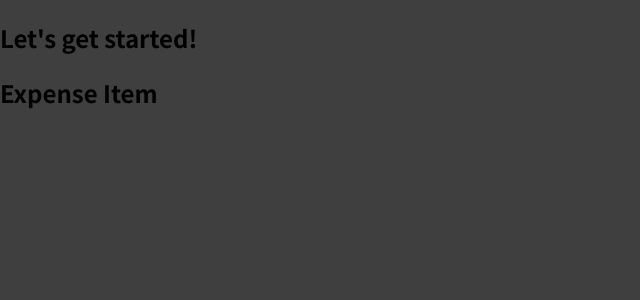
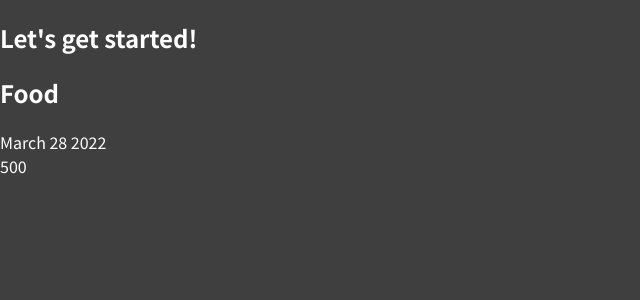
Before and after one commit to Muthu7318/react-ExpenseTracker, a JavaScript app: page / in a window 1280 px wide. Shown: the top 300 px of the page, without its empty margins (0-640 px from the left). Built offline with nearby package versions, Linux system fonts and the light colour scheme.

Commit message:
complex div

```diff
--- a/src/components/ExpenseItem.js
+++ b/src/components/ExpenseItem.js
@@ -1,5 +1,11 @@
 function ExpenseItem() {
-  return <h2>Expense Item</h2>;
+  return (
+    <div>
+      <h2>Food</h2>
+      <div>March 28 2022</div>
+      <div>500</div>
+    </div>
+  );
 }
 
 export default ExpenseItem;
--- a/src/index.css
+++ b/src/index.css
@@ -1,14 +1,15 @@
-@import url('https://fonts.googleapis.com/css2?family=Noto+Sans+JP:wght@400;700&display=swap');
+@import url("https://fonts.googleapis.com/css2?family=Noto+Sans+JP:wght@400;700&display=swap");
 
 * {
   box-sizing: border-box;
 }
 
 html {
-  font-family: 'Noto Sans JP', sans-serif;
+  font-family: "Noto Sans JP", sans-serif;
 }
 
 body {
   margin: 0;
   background-color: #3f3f3f;
+  color: #fff;
 }
```
